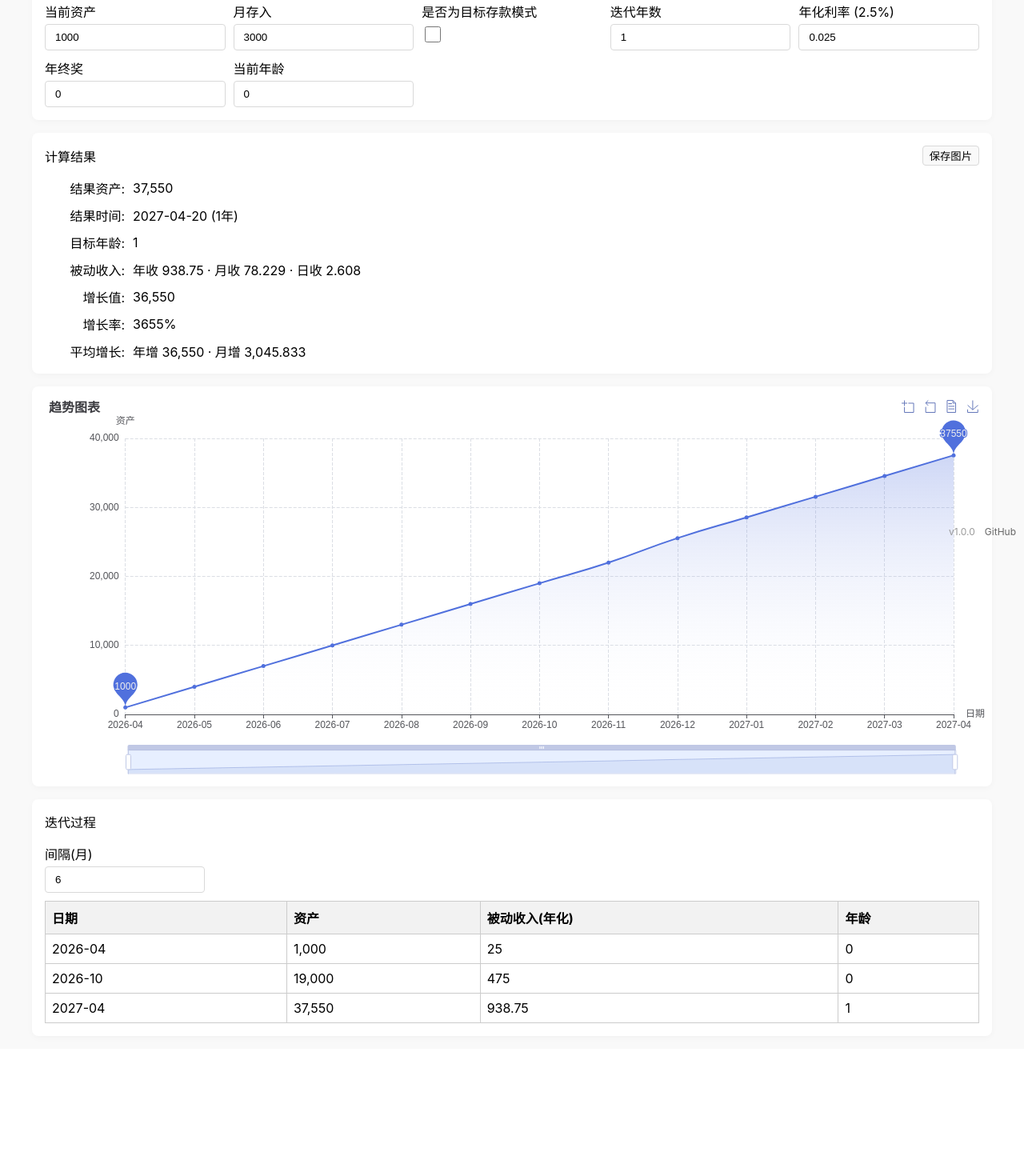
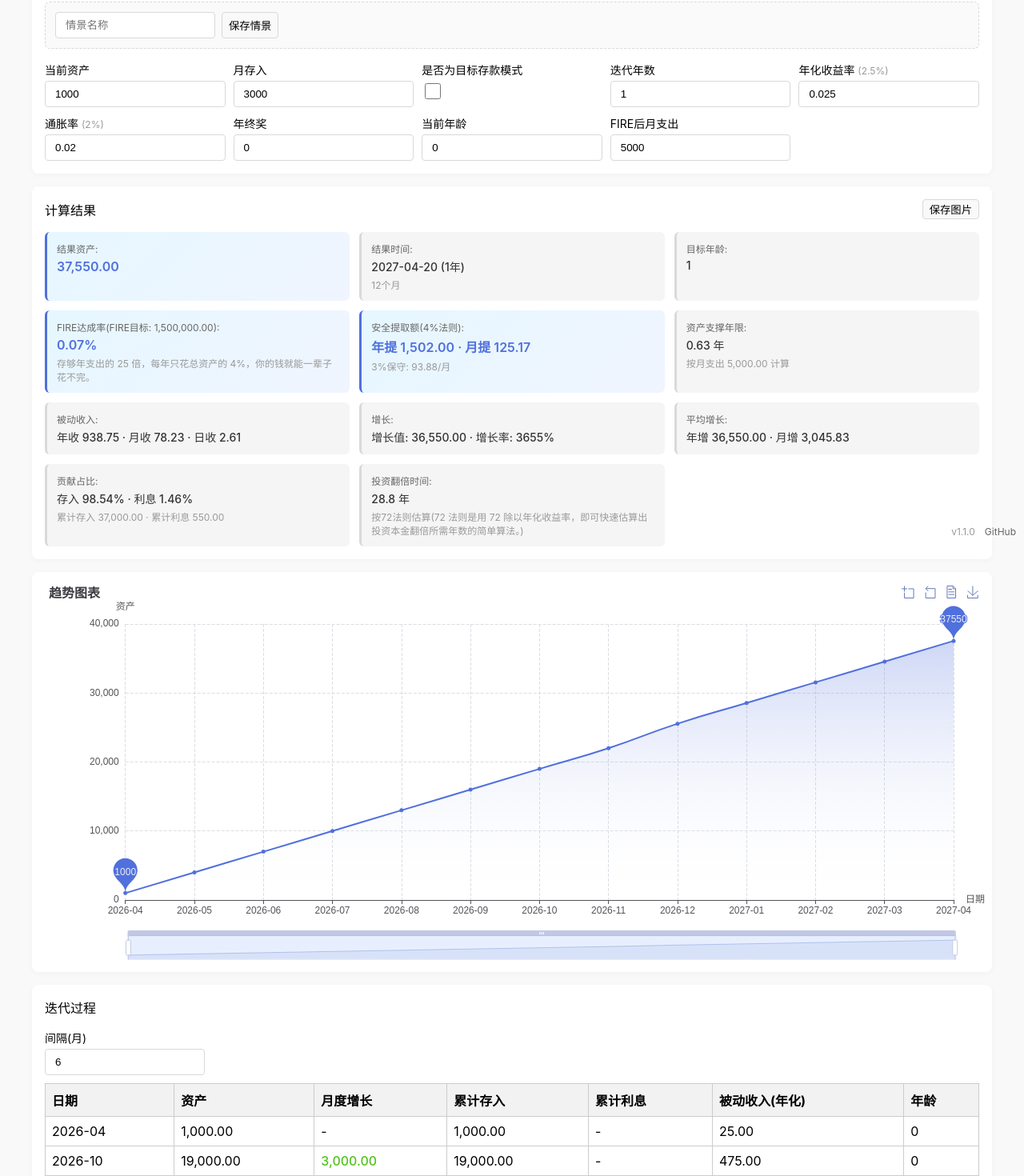
Before and after one commit to canwdev/fire-calc, a Vue app: page / in a window 1280 px wide. Shown: the part 118-1588 px from the top of the page at 80% size. Before the commit the page ends 1429 px from the top, so only its background shows below. Built offline with nearby package versions, Linux system fonts and the light colour scheme.

Commit message:
feat: 增加实用指标和参数输入

```diff
--- a/package.json
+++ b/package.json
@@ -1,7 +1,7 @@
 {
   "name": "fire-calc",
   "type": "module",
-  "version": "1.0.0",
+  "version": "1.1.0",
   "private": true,
   "repository": {
     "type": "git",
--- a/src/components/FireCalc.vue
+++ b/src/components/FireCalc.vue
@@ -16,20 +16,31 @@ interface IFireCalcFormData {
   currentValue: number
   // 每月存入款
   monthlySave: number
+  // 每月支出（用于计算FIRE所需资产）
+  monthlyExpense: number
   // 是否为目标存款模式
   isTargetMode: boolean
   // 迭代年数
   iterationYears: number
   // 目标存款
   targetValue: number
-  // 年化利率
+  // 年化收益率
   annualInterestRate: number
+  // 通胀率
+  inflationRate: number
   // 年终奖
   yearEndBonus: number
   // 年终奖发放月份
   yearEndBonusMonth: number
   // 年龄
   age: number
+}
+
+// 情景配置接口
+interface IScenario {
+  name: string
+  data: IFireCalcFormData
+  createTime: number
 }
 
 const echartsInstance = shallowRef()
@@ -39,10 +50,12 @@ const formData = useStorage<IFireCalcFormData>(
   {
     currentValue: 1000,
     monthlySave: 3000,
+    monthlyExpense: 5000,
     isTargetMode: false,
     iterationYears: 1,
     targetValue: 1000000,
     annualInterestRate: 0.025,
+    inflationRate: 0.02,
     yearEndBonus: 0,
     yearEndBonusMonth: 4,
     age: 0,
@@ -50,6 +63,48 @@ const formData = useStorage<IFireCalcFormData>(
   localStorage,
   { listenToStorageChanges: false },
 )
+
+// 情景配置列表
+const scenarios = useStorage<IScenario[]>('fire_calc_scenarios', [], localStorage)
+const currentScenarioName = ref('')
+
+// 情景管理函数
+function saveScenario() {
+  if (!currentScenarioName.value.trim()) {
+    alert('请输入情景名称')
+    return
+  }
+  const existingIndex = scenarios.value.findIndex(s => s.name === currentScenarioName.value.trim())
+  const scenario: IScenario = {
+    name: currentScenarioName.value.trim(),
+    data: { ...formData.value },
+    createTime: Date.now(),
+  }
+  if (existingIndex >= 0) {
+    scenarios.value[existingIndex] = scenario
+  }
+  else {
+    scenarios.value.push(scenario)
+  }
+}
+
+function loadScenario(name: string) {
+  const scenario = scenarios.value.find(s => s.name === name)
+  if (scenario) {
+    formData.value = { ...scenario.data }
+    currentScenarioName.value = name
+  }
+}
+
+function deleteScenario(name: string) {
+  const index = scenarios.value.findIndex(s => s.name === name)
+  if (index >= 0) {
+    scenarios.value.splice(index, 1)
+    if (currentScenarioName.value === name) {
+      currentScenarioName.value = ''
+    }
+  }
+}
 
 const formItems = computed(() => {
   return [
@@ -66,11 +121,18 @@ const formItems = computed(() => {
           min: 0,
         },
     {
-      label: '年化利率',
+      label: '年化收益率',
       key: 'annualInterestRate',
       type: 'number',
-      step: 0.01,
+      step: 0.001,
       tips: `${Number.parseFloat((formData.value.annualInterestRate * 100).toFixed(2))}%`,
+    },
+    {
+      label: '通胀率',
+      key: 'inflationRate',
+      type: 'number',
+      step: 0.001,
+      tips: `${Number.parseFloat((formData.value.inflationRate * 100).toFixed(2))}%`,
     },
     {
       label: '年终奖',
@@ -95,6 +157,12 @@ const formItems = computed(() => {
       type: 'number',
       min: 0,
     },
+    {
+      label: 'FIRE后月支出',
+      key: 'monthlyExpense',
+      type: 'number',
+      step: 1000,
+    },
   ].filter(Boolean)
 })
 
@@ -106,6 +174,9 @@ interface IStepData {
   age: number
   dateMoment?: moment.Moment
   isDecember?: boolean
+  monthlyGrowth?: number // 月度增长
+  totalDeposit?: number // 累计存入
+  totalInterest?: number // 累计利息
 }
 
 const stepData = ref<IStepData[]>([])
@@ -115,17 +186,21 @@ const resultValue = ref(0)
 function calculateData() {
   let result = Number(formData.value.currentValue)
   let age = Number(formData.value.age)
+  let totalDeposit = result // 累计存入（初始资产也算作存入）
+  let totalInterest = 0 // 累计利息
   stepData.value = []
   stepData.value.push({
     label: moment().format('YYYY-MM'),
     value: result,
     monthCount: 0,
     age: formData.value.age,
+    monthlyGrowth: 0,
+    totalDeposit: result,
+    totalInterest: 0,
   })
 
   let iterationMonths = formData.value.iterationYears * 12
   if (formData.value.isTargetMode) {
-    // iterationMonths = (formData.value.targetValue - formData.value.currentValue) / formData.value.monthlySave
     iterationMonths = +Infinity // 使用真实计算模式
   }
   for (let i = 0; i < iterationMonths; i++) {
@@ -137,19 +212,28 @@ function calculateData() {
     }
 
     const dateMoment = moment().add(count, 'months')
+    const prevValue = result
+
     // 年底更新一次利息
     const isDecember = dateMoment.month() === 11 // 判断月份是否为12月，月份从0开始计数
     const isBonusMonth = dateMoment.month() === (formData.value.yearEndBonusMonth || 4) - 1 // 年终奖发放月份
+
     if (isDecember) {
       age += 1
-
       // 计算年利率
-      result += Math.abs(result) * formData.value.annualInterestRate || 0
+      const interest = Math.abs(result) * formData.value.annualInterestRate || 0
+      result += interest
+      totalInterest += interest
     }
     if (isBonusMonth && formData.value.yearEndBonus) {
       result += formData.value.yearEndBonus
+      totalDeposit += formData.value.yearEndBonus
     }
     result += formData.value.monthlySave || 0
+    totalDeposit += formData.value.monthlySave || 0
+
+    const monthlyGrowth = result - prevValue
+
     stepData.value.push({
       label: `${dateMoment.format('YYYY-MM')}`,
       value: result,
@@ -157,6 +241,9 @@ function calculateData() {
       isDecember,
       monthCount: count,
       age,
+      monthlyGrowth,
+      totalDeposit,
+      totalInterest,
     })
 
     if (formData.value.isTargetMode && result >= formData.value.targetValue) {
@@ -193,7 +280,7 @@ const resultItems = computed(() => {
     const resultYears = resultMonths / 12
     const originalValue = formData.value.currentValue || 0
     const increasedValue = result - originalValue
-    const increasedPercent = `${Number.parseFloat((((result - originalValue) / originalValue) * 100).toFixed(2))}%`
+    const increasedPercent = originalValue > 0 ? `${Number.parseFloat((((result - originalValue) / originalValue) * 100).toFixed(2))}%` : '0%'
     const resultAge = stepData.value[stepData.value.length - 1]?.age
 
     // 计算平均增长
@@ -202,12 +289,34 @@ const resultItems = computed(() => {
 
     const { piYearly, piMonthly, piDaily } = getPassiveIncome(result)
 
+    // FIRE 相关计算
+    const monthlyExpense = formData.value.monthlyExpense || 0
+    const yearlyExpense = monthlyExpense * 12
+    const fireTargetAmount = yearlyExpense * 25 // 4%法则：需要年支出的25倍
+    const fireAchievementRate = fireTargetAmount > 0 ? `${Number.parseFloat(((originalValue / fireTargetAmount) * 100).toFixed(2))}%` : 'N/A'
+    const safeWithdrawal4 = result * 0.04 // 4%安全提取额
+    const safeWithdrawal3 = result * 0.03 // 3%保守提取额
+
+    // 累计数据
+    const lastStep = stepData.value[stepData.value.length - 1]
+    const totalDeposit = lastStep?.totalDeposit || 0
+    const totalInterest = lastStep?.totalInterest || 0
+    const depositContribution = totalDeposit > 0 ? `${Number.parseFloat(((totalDeposit / result) * 100).toFixed(2))}%` : '0%'
+    const interestContribution = result > 0 ? `${Number.parseFloat(((totalInterest / result) * 100).toFixed(2))}%` : '0%'
+
+    // 投资翻倍时间（72法则）
+    const rate = formData.value.annualInterestRate || 0
+    const doublingTime = rate > 0 ? Number.parseFloat((72 / (rate * 100)).toFixed(2)) : 0
+
+    // 资产能支撑多少年（按当前支出）
+    const yearsCanSustain = monthlyExpense > 0 ? result / (monthlyExpense * 12) : 0
+
     return [
       {
         label: '结果资产',
         key: 'resultValue',
         value: `${numberWithCommas(result)}`,
-        type: 'text',
+        type: 'highlight',
       },
       {
         label: '结果时间',
@@ -218,22 +327,56 @@ const resultItems = computed(() => {
       },
       { label: '目标年龄', key: 'resultAge', value: `${resultAge}`, type: 'text' },
       {
+        label: `FIRE达成率(FIRE目标: ${numberWithCommas(fireTargetAmount)})`,
+        key: 'fireAchievementRate',
+        value: `${fireAchievementRate}`,
+        type: 'highlight',
+        tips: `存够年支出的 25 倍，每年只花总资产的 4%，你的钱就能一辈子花不完。`,
+      },
+      {
+        label: '安全提取额(4%法则)',
+        key: 'safeWithdrawal',
+        value: `年提 ${numberWithCommas(safeWithdrawal4)} · 月提 ${numberWithCommas(safeWithdrawal4 / 12)}`,
+        tips: `3%保守: ${numberWithCommas(safeWithdrawal3 / 12)}/月`,
+        type: 'highlight',
+      },
+      {
+        label: '资产支撑年限',
+        key: 'yearsCanSustain',
+        value: `${Number.parseFloat(yearsCanSustain.toFixed(2))} 年`,
+        tips: `按月支出 ${numberWithCommas(monthlyExpense)} 计算`,
+        type: 'text',
+      },
+      {
         label: '被动收入',
         key: 'yearPassiveIncome',
         value: `年收 ${numberWithCommas(piYearly)} · 月收 ${numberWithCommas(piMonthly)} · 日收 ${numberWithCommas(piDaily)}`,
         type: 'text',
       },
       {
-        label: '增长值',
+        label: '增长',
         key: 'increasedValue',
-        value: `${numberWithCommas(increasedValue)}`,
+        value: `增长值: ${numberWithCommas(increasedValue)} · 增长率: ${increasedPercent}`,
         type: 'text',
       },
-      { label: '增长率', key: 'increasedPercent', value: increasedPercent, type: 'text' },
       {
         label: '平均增长',
         key: 'avgGrowth',
         value: `年增 ${numberWithCommas(avgYearlyGrowth)} · 月增 ${numberWithCommas(avgMonthlyGrowth)}`,
+        type: 'text',
+      },
+      {
+        label: '贡献占比',
+        key: 'contribution',
+        value: `存入 ${depositContribution} · 利息 ${interestContribution}`,
+        tips: `累计存入 ${numberWithCommas(totalDeposit)} · 累计利息 ${numberWithCommas(totalInterest)}`,
+        type: 'text',
+      },
+      {
+        label: '投资翻倍时间',
+        key: 'doublingTime',
+        value: `${doublingTime} 年`,
+        tips: '按72法则估算(72 法则是用 72 除以年化收益率，即可快速估算出投资本金翻倍所需年数的简单算法。)',
         type: 'text',
       },
     ].filter(Boolean)
@@ -397,6 +540,11 @@ function updateChart() {
   }
   // 刷新 Echarts 数据
   const list = stepData.value || []
+
+  // 计算目标资产线数据
+  const targetValue = formData.value.isTargetMode ? formData.value.targetValue : 0
+  const fireTargetAmount = (formData.value.monthlyExpense || 0) * 12 * 25 // FIRE目标线
+
   echartsInstance.value.setOption({
     xAxis: {
       data: list.map(i => i.label),
@@ -412,6 +560,38 @@ function updateChart() {
             {
               type: 'min',
             },
+          ],
+        },
+        markLine: {
+          silent: true,
+          symbol: 'none',
+          data: [
+            ...(targetValue > 0
+              ? [{
+                  yAxis: targetValue,
+                  label: {
+                    formatter: '目标资产',
+                    position: 'insideEndTop',
+                  },
+                  lineStyle: {
+                    color: '#52c41a',
+                    type: 'dashed',
+                  },
+                }]
+              : []),
+            ...(fireTargetAmount > 0
+              ? [{
+                  yAxis: fireTargetAmount,
+                  label: {
+                    formatter: 'FIRE目标',
+                    position: 'insideEndTop',
+                  },
+                  lineStyle: {
+                    color: '#fa8c16',
+                    type: 'dashed',
+                  },
+                }]
+              : []),
           ],
         },
       },
@@ -487,11 +667,38 @@ async function saveImage() {
             </button>
           </div>
         </div>
+
+        <!-- 情景管理 -->
+        <div class="scenario-section">
+          <div class="scenario-header">
+            <input
+              v-model="currentScenarioName"
+              class="calc-input scenario-name-input"
+              placeholder="情景名称"
+              type="text"
+            >
+            <button class="a-button" @click="saveScenario">
+              保存情景
+            </button>
+          </div>
+          <div v-if="scenarios.length > 0" class="scenario-list">
+            <span class="scenario-label">已保存情景:</span>
+            <div v-for="scenario in scenarios" :key="scenario.name" class="scenario-item">
+              <button class="a-button scenario-load-btn" @click="loadScenario(scenario.name)">
+                {{ scenario.name }}
+              </button>
+              <button class="a-button scenario-delete-btn" @click="deleteScenario(scenario.name)">
+                ×
+              </button>
+            </div>
+          </div>
+        </div>
+
         <div class="group-grid">
           <label v-for="item in formItems" :key="item.key" class="calc-label" :for="item.key">
             <span>
               {{ item.label || formatLabel(item.key) }}
-              <template v-if="item.tips">({{ item.tips }})</template>
+              <span v-if="item.tips" class="calc-label-tips">({{ item.tips }})</span>
             </span>
 
             <input
@@ -505,7 +712,7 @@ async function saveImage() {
         </div>
       </div>
 
-      <div class="calc-card">
+      <div class="calc-card results-card">
         <div class="card-title">
           <div>计算结果</div>
           <button class="a-button" @click="saveImage">
@@ -513,12 +720,19 @@ async function saveImage() {
           </button>
         </div>
         <div class="result-wrapper">
-          <div v-for="item in resultItems" :key="item.key" class="result-item">
+          <div
+            v-for="item in resultItems" :key="item.key"
+            class="result-item"
+            :class="{ 'result-highlight': item.type === 'highlight' }"
+          >
             <div class="result-label">
               {{ item.label || formatLabel(item.key) }}:
             </div>
             <div class="result-value">
               {{ item.value }}
+            </div>
+            <div v-if="item.tips" class="result-tips">
+              {{ item.tips }}
             </div>
           </div>
         </div>
@@ -554,6 +768,9 @@ async function saveImage() {
               <tr>
                 <th>日期</th>
                 <th>资产</th>
+                <th>月度增长</th>
+                <th>累计存入</th>
+                <th>累计利息</th>
                 <th>被动收入(年化)</th>
                 <th>年龄</th>
               </tr>
@@ -562,6 +779,11 @@ async function saveImage() {
               <tr v-for="item in filteredStepData" :key="item.monthCount">
                 <td>{{ item.label }}</td>
                 <td>{{ numberWithCommas(item.value) }}</td>
+                <td :class="{ positive: (item.monthlyGrowth || 0) > 0 }">
+                  {{ item.monthlyGrowth ? numberWithCommas(item.monthlyGrowth) : '-' }}
+                </td>
+                <td>{{ item.totalDeposit ? numberWithCommas(item.totalDeposit) : '-' }}</td>
+                <td>{{ item.totalInterest ? numberWithCommas(item.totalInterest) : '-' }}</td>
                 <td>{{ numberWithCommas(getPassiveIncome(item.value).piYearly) }}</td>
                 <td>{{ item.age }}</td>
               </tr>
@@ -630,23 +852,110 @@ async function saveImage() {
   }
 
   .result-wrapper {
-    display: flex;
-    flex-direction: column;
-    gap: 10px;
+    display: grid;
+    grid-template-columns: repeat(auto-fit, minmax(300px, 1fr));
+    gap: 12px;
   }
 
   .result-item {
     display: flex;
-    align-items: center;
-    gap: 10px;
+    flex-direction: column;
+    gap: 4px;
+    padding: 12px;
+    background-color: #f5f5f5;
+    border-radius: 6px;
+    border-left: 3px solid #d9d9d9;
 
     .result-label {
-      width: 100px;
-      text-align: right;
+      font-size: 12px;
+      color: #666;
     }
 
     .result-value {
-      flex: 1;
+      font-size: 14px;
+      font-weight: 500;
+      color: #333;
+      word-break: break-all;
+    }
+
+    .result-tips {
+      font-size: 12px;
+      color: #999;
+    }
+
+    &.result-highlight {
+      background: linear-gradient(135deg, #e6f7ff 0%, #f0f5ff 100%);
+      border-left-color: #5070dd;
+
+      .result-value {
+        color: #5070dd;
+        font-size: 16px;
+        font-weight: 600;
+      }
+    }
+  }
+
+  // 情景管理样式
+  .scenario-section {
+    margin-bottom: 16px;
+    padding: 12px;
+    background-color: #fafafa;
+    border-radius: 6px;
+    border: 1px dashed #d9d9d9;
+    display: flex;
+    flex-direction: column;
+    gap: 8px;
+
+    .scenario-header {
+      display: flex;
+      gap: 8px;
+
+      .scenario-name-input {
+        flex: 1;
+        max-width: 200px;
+      }
+    }
+
+    .scenario-list {
+      display: flex;
+      flex-wrap: wrap;
+      align-items: center;
+      gap: 8px;
+
+      .scenario-label {
+        font-size: 12px;
+        color: #666;
+      }
+
+      .scenario-item {
+        display: flex;
+        align-items: center;
+        gap: 2px;
+
+        .scenario-load-btn {
+          font-size: 12px;
+          padding: 2px 8px;
+          background-color: #e6f7ff;
+          border-color: #91d5ff;
+          color: #096dd9;
+        }
+
+        .scenario-delete-btn {
+          font-size: 12px;
+          padding: 2px 6px;
+          color: #ff4d4f;
+          border-color: #ffa39e;
+          background-color: #fff1f0;
+        }
+      }
+    }
+  }
+
+  // 表格样式优化
+  .table-wrapper {
+    td.positive {
+      color: #52c41a;
+      font-weight: 500;
     }
   }
 
@@ -654,6 +963,11 @@ async function saveImage() {
     display: flex;
     flex-direction: column;
     gap: 4px;
+    font-size: 14px;
+    .calc-label-tips {
+      font-size: 12px;
+      color: #999;
+    }
   }
 
   .calc-input {
--- a/src/utils/index.ts
+++ b/src/utils/index.ts
@@ -26,7 +26,15 @@ export function convertMonthsToYearsAndMonths(months: string | number) {
 }
 
 export function numberWithCommas(num: string | number) {
-  return Number(num).toLocaleString()
+  const value = Number(num)
+  // 如果输入不是有效数字，返回原样或处理异常
+  if (Number.isNaN(value))
+    return num.toString()
+
+  return value.toLocaleString('en-US', {
+    minimumFractionDigits: 2,
+    maximumFractionDigits: 2,
+  })
 }
 
 export function downloadJson(content: string, filename = 'download.json') {
```
